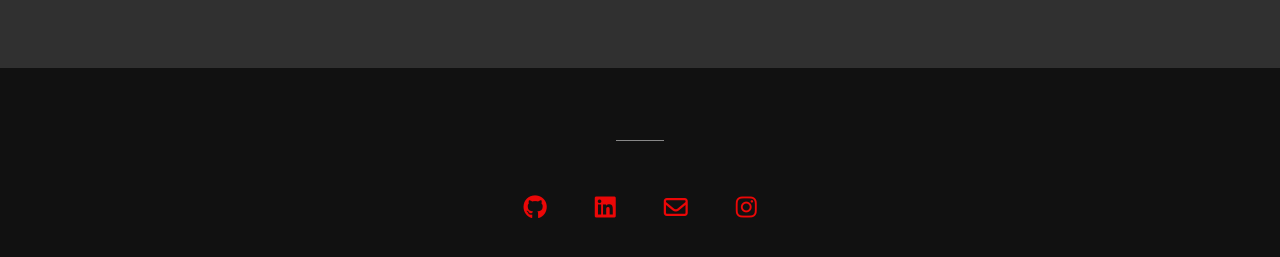
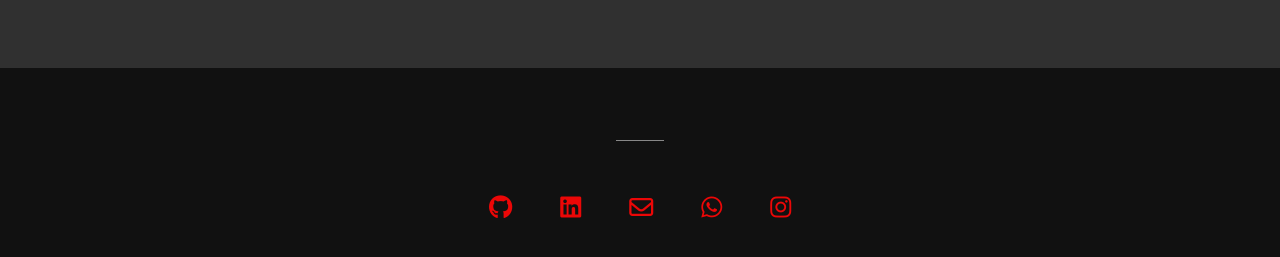
Before and after one commit to JakeButcher/Personal-Site, a plain HTML site: page Index.html in a window 1280 px wide. Shown: the part 2655-2912 px from the top of the page. Drawn offline with nearby package versions, Linux system fonts and the light colour scheme.

Commit message:
Added Whatsapp

```diff
--- a/Index.html
+++ b/Index.html
@@ -129,9 +129,10 @@
         <ul class="social-list">
             <!-- TO DO - add info -->
             <li class="social-list__item"><a class="social-list__link" href="https://github.com/JakeButcher" target="_blank" ><i class="fa-brands fa-github"></i></a></li>
-            <li class="social-list__item"><a class="social-list__link" href="https://www.linkedin.com/feed/" target="_blank"><i class="fa-brands fa-linkedin"></i></a></li>
+            <li class="social-list__item"><a class="social-list__link" href="https://www.linkedin.com/in/jake-matthew-butcher" target="_blank"><i class="fa-brands fa-linkedin"></i></a></li>
             <li class="social-list__item"><a class="social-list__link" href="mailto:j.matthewbutcher@gmail.com"><i class="fa-regular fa-envelope"></i></a></li>
-            <li class="social-list__item"><a class="social-list__link" href="https://www.instagram.com/_butcher?igsh=ajc2NzZzaTF0ZjNk&utm_source=qr" target="_blank"><i class="fa-brands fa-instagram"></i></a></li>
+            <li class="social-list__item"><a class="social-list__link" href="https://api.whatsapp.com/send/?phone=447811671537" target="_blank"><i class="fa-brands fa-whatsapp"></i></i></a></li>
+            <li class="social-list__item"><a class="social-list__link" href="https://www.instagram.com/_butcher" target="_blank"><i class="fa-brands fa-instagram"></i></a></li>
         </ul>
         </footer>
 
```
